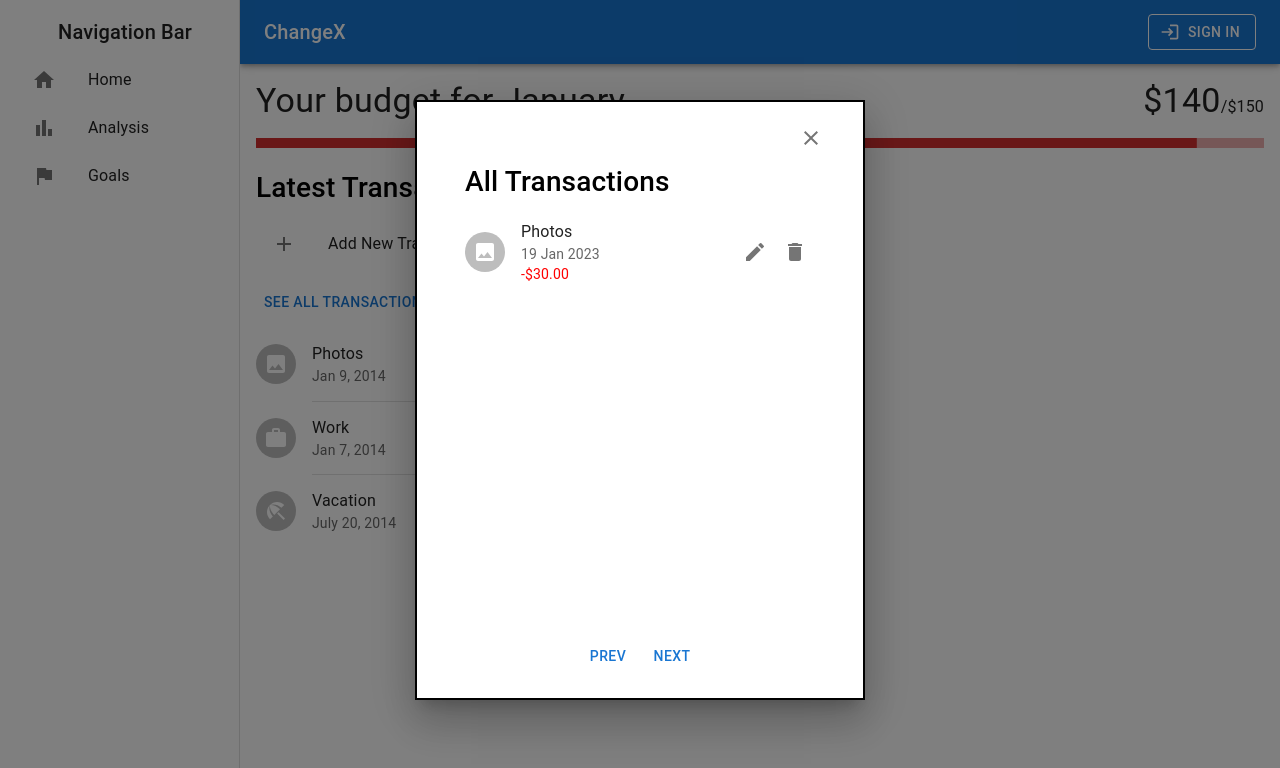
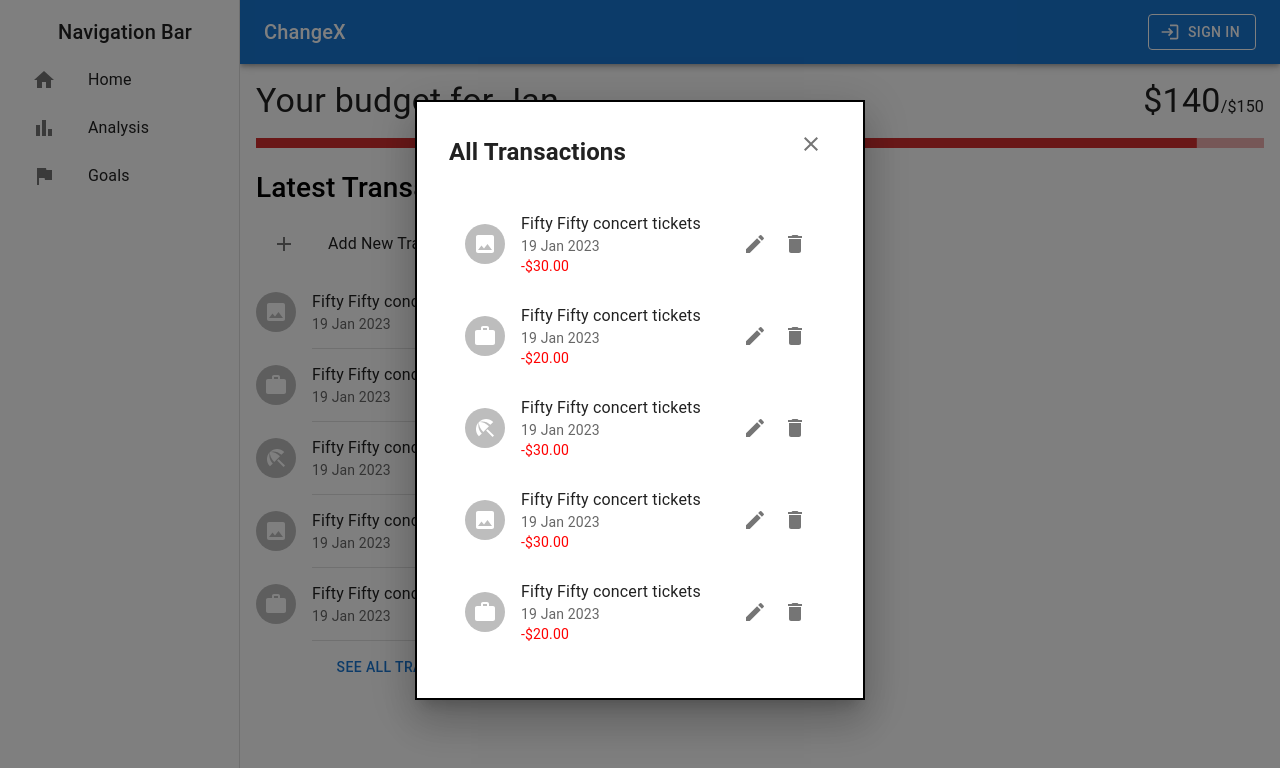
Before and after one commit to euchangxian/ChangeX, a React (Create React App) app in the folder client/: page /home in a window 1280 px wide. Both pictures are taken after a click on the button "SEE ALL TRANSACTIONS". Shown: the top 768 px of the page. Built offline with nearby package versions, Linux system fonts and the light colour scheme.

Commit message:
added New Transaction Form

```diff
--- a/client/src/components/BudgetBar.js
+++ b/client/src/components/BudgetBar.js
@@ -6,9 +6,14 @@ import Typography from "@mui/material/Typography";
 import Box from "@mui/material/Box";
 
 export default function BudgetBar() {
+  const [userMonthlyBudget, setUserMonthlyBudget] = React.useState({
+    user_id: 1,
+    budget: 1500,
+    startDate:"Jan",
+  });
   const expenditure = 140;
   const budget = 150;
-  const budgetPct = expenditure * 100 / budget;
+  const budgetPct = (expenditure * 100) / budget;
   const datePct = new Date().getDate() / 30;
   const onTrackPct = budgetPct / datePct;
 
@@ -21,7 +26,7 @@ export default function BudgetBar() {
     <Box sx={{ margin: "16px" }}>
       <Box display="flex" flexDirection="row" alignItems="center" mb={2}>
         <Box flexGrow={1}>
-          <Typography variant="h4">Your budget for January</Typography>
+          <Typography variant="h4">Your budget for { userMonthlyBudget.startDate }</Typography>
         </Box>
         <Box>
           <Typography variant="h4" component="span">
@@ -37,7 +42,7 @@ export default function BudgetBar() {
           variant="determinate"
           value={budgetPct}
           sx={{ height: 10 }}
-          color={ progressBarColor }
+          color={progressBarColor}
         />
       </Box>
     </Box>
--- /dev/null
+++ b/client/src/components/NewTransactionModal.js
@@ -0,0 +1,163 @@
+import * as React from "react";
+import Box from "@mui/material/Box";
+import Modal from "@mui/material/Modal";
+import Button from "@mui/material/Button";
+import ListItemButton from "@mui/material/ListItemButton";
+import ListItemIcon from "@mui/material/ListItemIcon";
+import ListItemText from "@mui/material/ListItemText";
+import AddIcon from "@mui/icons-material/Add";
+import IconButton from "@mui/material/IconButton";
+import CloseIcon from "@mui/icons-material/Close";
+
+import TextField from "@mui/material/TextField";
+import MenuItem from "@mui/material/MenuItem";
+import { Typography } from "@mui/material";
+
+export default function NewTransactionModal() {
+  const [open, setOpen] = React.useState(false);
+  const handleOpen = () => setOpen(true);
+  const handleClose = () => {
+    setOpen(false);
+    setCategory("");
+    setDescription("");
+    setAmount();
+  };
+
+  const [category, setCategory] = React.useState("");
+  const [description, setDescription] = React.useState("");
+  const [amount, setAmount] = React.useState();
+
+  const handleDecimalsOnValue = (value) => {
+    const regex = /([0-9]*[\.|\,]{0,1}[0-9]{0,2})/s;
+    return value.match(regex)[0];
+  };
+
+  const handleNewTransaction = (e) => {
+    console.log("helloworld");
+    console.log(category);
+    console.log(description);
+    console.log(amount);
+    e.preventDefault();
+  };
+
+  const categories = [
+    { category: "Meals" },
+    { category: "Groceries" },
+    { category: "Transport" },
+    { category: "Course Materials" },
+    { category: "Entertainment" },
+    { category: "Personal Care" },
+    { category: "Clothes" },
+    { category: "Gifts / Charity" },
+    { category: "Others" },
+  ];
+
+  return (
+    <>
+      <ListItemButton onClick={handleOpen}>
+        <ListItemIcon>
+          <AddIcon />
+        </ListItemIcon>
+        <ListItemText primary="Add New Transaction" />
+      </ListItemButton>
+      <Modal
+        open={open}
+        onClose={handleClose}
+        aria-labelledby="Add-Transaction-Modal"
+        aria-describedby="Allows-user-to-add-new-transactions-into-the-database"
+      >
+        <Box
+          sx={{
+            position: "absolute",
+            top: "50%",
+            left: "50%",
+            transform: "translate(-50%, -50%)",
+            height: 400,
+            width: 800,
+            bgcolor: "background.paper",
+            border: "2px solid #000",
+            boxShadow: 24,
+            p: 4,
+            display: "flex",
+            flexDirection: "column",
+          }}
+        >
+          <div
+            style={{ display: "flex", alignItems: "center", marginTop: -20 }}
+          >
+            <h2 style={{ flexGrow: 1 }}>Add New Transaction</h2>
+            <IconButton
+              aria-label="delete"
+              onClick={handleClose}
+              sx={{
+                marginLeft: "auto",
+                marginTop: "-16px",
+              }}
+            >
+              <CloseIcon />
+            </IconButton>
+          </div>
+          <form onSubmit={handleNewTransaction}>
+            {/* div to select transaction category */}
+            <div style={{ display: "flex", alignItems: "center" }}>
+              <Typography sx={{ marginRight: "20px" }}>
+                Transaction Category:
+              </Typography>
+              <TextField
+                id="category"
+                value={category}
+                required
+                select
+                sx={{ flexGrow: 1 }}
+                onChange={(event) => {
+                  setCategory(event.target.value);
+                }}
+              >
+                {categories.map((option) => (
+                  <MenuItem key={option.category} value={option.category}>
+                    {option.category}
+                  </MenuItem>
+                ))}
+              </TextField>
+            </div>
+            {/* div to input transaction description */}
+            <div style={{ display: "flex", alignItems: "center" }}>
+              <Typography sx={{ marginRight: "20px" }}>
+                Transaction Description:
+              </Typography>
+              <TextField
+                id="description"
+                variant="outlined"
+                value={description}
+                required
+                sx={{ flexGrow: 1 }}
+                onChange={(event) => {
+                  setDescription(event.target.value);
+                }}
+              />
+            </div>
+            {/* div to input amount. can only input up to 2 decimal points */}
+            <div style={{ display: "flex", alignItems: "center" }}>
+              <Typography sx={{ marginRight: "20px" }}>Amount:</Typography>
+              <TextField
+                id="amount"
+                variant="outlined"
+                value={amount}
+                required
+                sx={{ flexGrow: 1 }}
+                onChange={(event) => {
+                  setAmount(handleDecimalsOnValue(event.target.value));
+                }}
+              />
+            </div>
+            <div style={{marginTop:20, display:"flex", justifyContent:"center"}}>
+              <Button type="submit" variant="contained" color="primary">
+                Submit
+              </Button>
+            </div>
+          </form>
+        </Box>
+      </Modal>
+    </>
+  );
+}
--- a/client/src/components/TransactionModal.js
+++ b/client/src/components/TransactionModal.js
@@ -12,19 +12,92 @@ import ListItemAvatar from "@mui/material/ListItemAvatar";
 import Avatar from "@mui/material/Avatar";
 import ListItemText from "@mui/material/ListItemText";
 import ImageIcon from "@mui/icons-material/Image";
+import WorkIcon from "@mui/icons-material/Work";
+import BeachAccessIcon from "@mui/icons-material/BeachAccess";
 import EditIcon from "@mui/icons-material/Edit";
 import DeleteIcon from "@mui/icons-material/Delete";
-
-import { styles } from "./styles";
 
 export default function TransactionModal() {
   const [open, setOpen] = React.useState(false);
   const handleOpen = () => setOpen(true);
   const handleClose = () => setOpen(false);
 
-  {/* Probably have a page counter state to handle this */}
-  const handleNext = () => console.log("next");
-  const handlePrev = () => console.log("prev");
+  const [allTransactions, setAllTransactions] = React.useState([
+    {
+      userID: "1",
+      amount: 30,
+      category: "Entertainment",
+      date: "19 Jan 2023",
+      description: "Fifty Fifty concert tickets",
+    },
+    {
+      userID: "1",
+      amount: 20,
+      category: "Work",
+      date: "19 Jan 2023",
+      description: "Fifty Fifty concert tickets",
+    },
+    {
+      userID: "1",
+      amount: 30,
+      category: "Vacation",
+      date: "19 Jan 2023",
+      description: "Fifty Fifty concert tickets",
+    },
+    {
+      userID: "1",
+      amount: 30,
+      category: "Entertainment",
+      date: "19 Jan 2023",
+      description: "Fifty Fifty concert tickets",
+    },
+    {
+      userID: "1",
+      amount: 20,
+      category: "Work",
+      date: "19 Jan 2023",
+      description: "Fifty Fifty concert tickets",
+    },
+    {
+      userID: "1",
+      amount: 30,
+      category: "Vacation",
+      date: "19 Jan 2023",
+      description: "Fifty Fifty concert tickets",
+    },
+  ]);
+
+  const allTransactionsDisplay = allTransactions.map((transaction) => (
+    <>
+      <ListItem>
+        <ListItemAvatar>
+          <Avatar>
+            {transaction.category === "Entertainment" && <ImageIcon />}
+            {transaction.category === "Work" && <WorkIcon />}
+            {transaction.category === "Vacation" && <BeachAccessIcon />}
+          </Avatar>
+        </ListItemAvatar>
+        <ListItemText
+          primary={transaction.description}
+          secondary={
+            <>
+              <span>{transaction.date}</span>
+              <br />
+              <span style={{ color: "red" }}>
+                -${transaction.amount.toFixed(2)}
+              </span>
+            </>
+          }
+        />
+        <IconButton aria-label="edit">
+          <EditIcon />
+        </IconButton>
+        <IconButton aria-label="delete">
+          <DeleteIcon />
+        </IconButton>
+      </ListItem>
+    </>
+  ));
 
   return (
     <>
@@ -32,72 +105,50 @@ export default function TransactionModal() {
       <Modal
         open={open}
         onClose={handleClose}
-        aria-labelledby="modal-modal-title"
-        aria-describedby="modal-modal-description"
+        aria-labelledby="Transaction-Modal"
+        aria-describedby="Shows-a-list-of-all-transactions-made-by-the-user"
       >
-        <Box sx={styles.boxInModal}>
+        <Box
+          sx={{
+            position: "absolute",
+            top: "50%",
+            left: "50%",
+            transform: "translate(-50%, -50%)",
+            height: 600,
+            width: 450,
+            bgcolor: "background.paper",
+            border: "2px solid #000",
+            boxShadow: 24,
+            p: 4,
+            display: "flex",
+            flexDirection: "column",
+          }}
+        >
+          <div style={{ display: "flex", alignItems: "center", marginTop:-20 }}>
+            <h2 style={{ flexGrow: 1 }}>All Transactions</h2>
             <IconButton
               aria-label="delete"
               onClick={handleClose}
-            sx={{ marginLeft: "auto", marginTop: "-16px" }}
+              sx={{
+                marginLeft: "auto",
+                marginTop: "-16px",
+              }}
             >
               <CloseIcon />
             </IconButton>
-          {/*List will show up to 10 transactions at a time. Can view prev/next 10 by clicking button*/}
+          </div>
           <List
             sx={{
               width: "100%",
               minHeight: 480,
               maxWidth: 400,
               bgcolor: "background.paper",
-            }}
-            subheader={
-              <ListSubheader
-                component="div"
-                id="list-header"
-                sx={{ fontSize: "28px", color: "black" }}
-              >
-                All Transactions
-              </ListSubheader>
-            }
-          >
-            {/*Will require a function to read transactions from database and show first 10*/}
-            <ListItem>
-              <ListItemAvatar>
-                <Avatar>
-                  <ImageIcon />
-                </Avatar>
-              </ListItemAvatar>
-              <ListItemText
-                primary="Photos"
-                secondary={
-                  <>
-                    <span>19 Jan 2023</span>
-                    <br />
-                    <span style={{ color: 'red' }}>-$30.00</span>
-                  </>
-                }
-              />
-              {/*Button needs an onClick to handle delete transaction from database*/}
-              <IconButton aria-label="edit">
-                <EditIcon />
-              </IconButton>
-              <IconButton aria-label="delete">
-                <DeleteIcon />
-              </IconButton>
-            </ListItem>
-          </List>
-          <Box
-            sx={{
-              display: "flex",
-              justifyContent: "center",
-              alignItems: "center",
-              paddingBottom: 16,
+              overflowY: "auto",
             }}
           >
-            <Button onClick={handlePrev}>Prev</Button>
-            <Button onClick={handleNext}>Next</Button>
-          </Box>
+            {/*This shows all Transactions in a scrollable list.*/}
+            {allTransactionsDisplay}
+          </List>
         </Box>
       </Modal>
     </>
--- a/client/src/components/TransactionsList.js
+++ b/client/src/components/TransactionsList.js
@@ -11,14 +11,87 @@ import ImageIcon from "@mui/icons-material/Image";
 import WorkIcon from "@mui/icons-material/Work";
 import BeachAccessIcon from "@mui/icons-material/BeachAccess";
 import Divider from "@mui/material/Divider";
-import ListSubheader from '@mui/material/ListSubheader';
+import ListSubheader from "@mui/material/ListSubheader";
 import TransactionModal from "./TransactionModal";
-import { styles } from "./styles"
+import NewTransactionModal from "./NewTransactionModal";
 
 export default function TransactionsList() {
   const handleAddNewTransaction = () => {
     console.log("hello wolrd");
   };
+
+  const [allTransactions, setAllTransactions] = React.useState([
+    {
+      userID: "1",
+      amount: 30,
+      category: "Entertainment",
+      date: "19 Jan 2023",
+      description: "Fifty Fifty concert tickets",
+    },
+    {
+      userID: "1",
+      amount: 20,
+      category: "Work",
+      date: "19 Jan 2023",
+      description: "Fifty Fifty concert tickets",
+    },
+    {
+      userID: "1",
+      amount: 30,
+      category: "Vacation",
+      date: "19 Jan 2023",
+      description: "Fifty Fifty concert tickets",
+    },
+    {
+      userID: "1",
+      amount: 30,
+      category: "Entertainment",
+      date: "19 Jan 2023",
+      description: "Fifty Fifty concert tickets",
+    },
+    {
+      userID: "1",
+      amount: 20,
+      category: "Work",
+      date: "19 Jan 2023",
+      description: "Fifty Fifty concert tickets",
+    },
+    {
+      userID: "1",
+      amount: 30,
+      category: "Vacation",
+      date: "19 Jan 2023",
+      description: "Fifty Fifty concert tickets",
+    },
+  ]);
+
+  const firstFiveTransactions = allTransactions
+    .slice(0, 5)
+    .map((transaction) => (
+      <>
+        <ListItem>
+          <ListItemAvatar>
+            <Avatar>
+              {transaction.category === "Entertainment" && <ImageIcon />}
+              {transaction.category === "Work" && <WorkIcon />}
+              {transaction.category === "Vacation" && <BeachAccessIcon />}
+            </Avatar>
+          </ListItemAvatar>
+          <ListItemText
+            primary={transaction.description}
+            secondary={transaction.date}
+          />
+          <ListItemText
+            primaryTypographyProps={{
+              style: { color: "red", textAlign: "right" },
+            }}
+            primary={`-$${transaction.amount.toFixed(2)}`}
+          />
+        </ListItem>
+        <Divider variant="inset" component="li" />
+      </>
+    ));
+
   return (
     <List
       sx={{
@@ -37,54 +110,12 @@ export default function TransactionsList() {
       }
     >
       <ListItem>
-        <ListItemButton onClick={handleAddNewTransaction}>
-          <ListItemIcon>
-            <AddIcon />
-          </ListItemIcon>
-          <ListItemText primary="Add New Transaction" />
-        </ListItemButton>
-      </ListItem>
-      <ListItem>
-        <TransactionModal />
+        <NewTransactionModal />
       </ListItem>
       {/*The following will require input from a database and should be show through a function. But I will leave them here for now*/}
-      <ListItem>
-        <ListItemAvatar>
-          <Avatar>
-            <ImageIcon />
-          </Avatar>
-        </ListItemAvatar>
-        <ListItemText primary="Photos" secondary="Jan 9, 2014" />
-        <ListItemText
-          primaryTypographyProps={{ style: styles.redAndRightAlignedText }}
-          primary="-$30.00"
-        />
-      </ListItem>
-      <Divider variant="inset" component="li" />
-      <ListItem>
-        <ListItemAvatar>
-          <Avatar>
-            <WorkIcon />
-          </Avatar>
-        </ListItemAvatar>
-        <ListItemText primary="Work" secondary="Jan 7, 2014" />
-        <ListItemText
-          primaryTypographyProps={{ style: styles.redAndRightAlignedText }}
-          primary="-$30.00"
-        />
-      </ListItem>
-      <Divider variant="inset" component="li" />
-      <ListItem>
-        <ListItemAvatar>
-          <Avatar>
-            <BeachAccessIcon />
-          </Avatar>
-        </ListItemAvatar>
-        <ListItemText primary="Vacation" secondary="July 20, 2014" />
-        <ListItemText
-          primaryTypographyProps={{ style: styles.redAndRightAlignedText }}
-          primary="-$30.00"
-        />
+      {firstFiveTransactions}
+      <ListItem sx={{ justifyContent: "center" }}>
+        <TransactionModal />
       </ListItem>
     </List>
   );
--- a/client/src/components/styles.js
+++ /dev/null
@@ -1,21 +0,0 @@
-export const styles = {
-  redAndRightAlignedText: {
-    color: "red",
-    textAlign: "right",
-  },
-
-  boxInModal: {
-    position: "absolute",
-    top: "50%",
-    left: "50%",
-    transform: "translate(-50%, -50%)",
-    height: 600,
-    width: 450,
-    bgcolor: "background.paper",
-    border: "2px solid #000",
-    boxShadow: 24,
-    p: 4,
-    display: "flex",
-    flexDirection: "column",
-  }
-};
```
Lines whose indentation alone changed are shown as unchanged.
